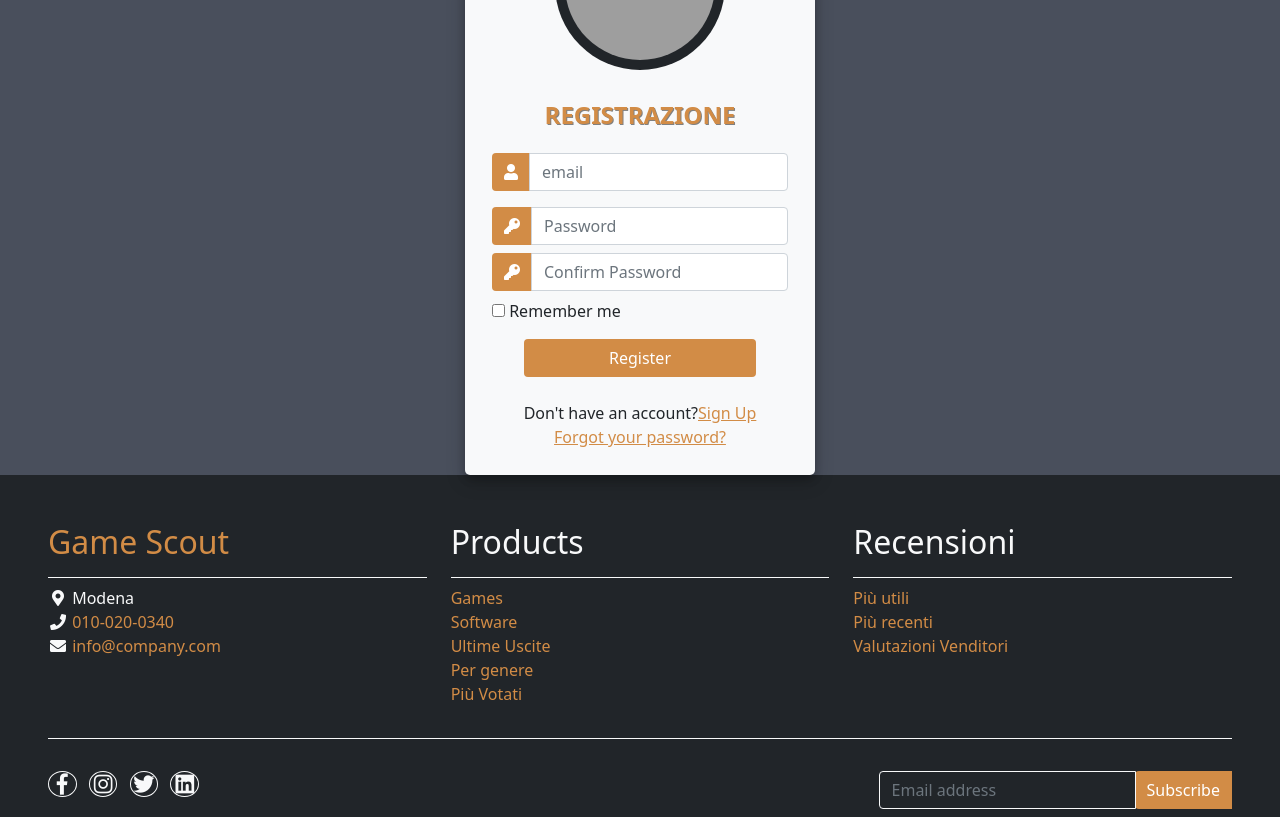
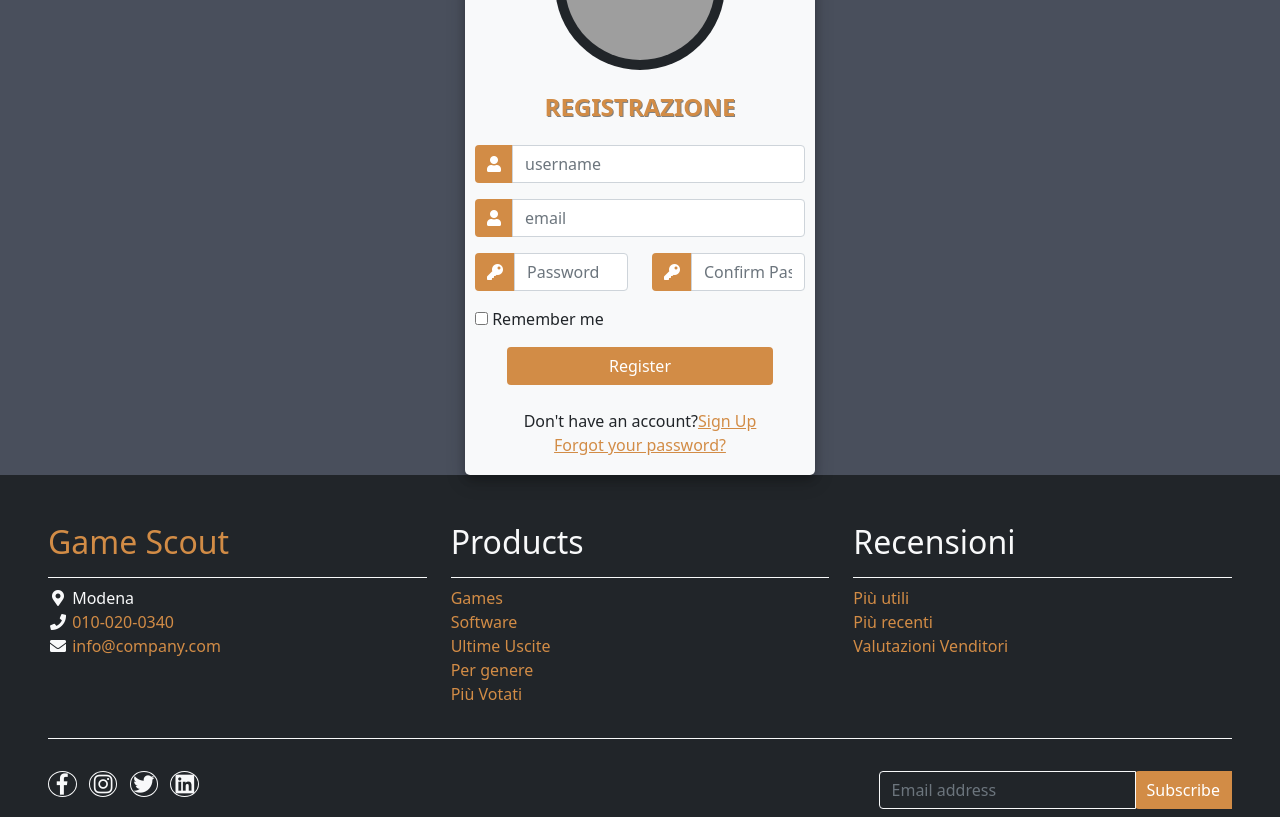
Before and after one commit to HellsMike/game-scout, a Django app: template customer/templates/customer/signup.html in a window 1280 px wide. Shown: the part 90-907 px from the top of the page. Run offline with Django 3.2, Linux system fonts and the light colour scheme; the template is opened without the code that fills it, so the values that code supplies are empty; some libraries are stand-ins or nearby versions; grey boxes are pictures that could not be loaded.

Commit message:
Updating signup e login

```diff
--- a/customer/templates/customer/signup.html
+++ b/customer/templates/customer/signup.html
@@ -28,16 +28,29 @@
 
                     <div class="input-group mb-3">
                         <span class="input-group-text"><i class="fas fa-user"></i></span>
+                        <input type="text" name="username" class="form-control input_user" value="" placeholder="username">
+                    </div>
+
+                    <div class="input-group mb-3">
+                        <span class="input-group-text"><i class="fas fa-user"></i></span>
                         <input type="email" name="email" class="form-control input_user" value="" placeholder="email">
                     </div>
-                    <div class="input-group mb-2">
-                        <span class="input-group-text"><i class="fas fa-key"></i></span>
-                        <input type="password" autocomplete="new-password" name="password" id="password" class="form-control input-sm" placeholder="Password">
+
+                    <div class="row">
+                        <div class="col-6">
+                            <div class="input-group mb-3">
+                                <span class="input-group-text"><i class="fas fa-key"></i></span>
+                                <input type="password" autocomplete="new-password" name="password" id="password" class="form-control input-sm" placeholder="Password">
+                            </div>
+                        </div>
+                        <div class="col-6">
+                            <div class="input-group mb-3">
+                                <span class="input-group-text"><i class="fas fa-key"></i></span>
+                        <input type="password" name="password_confirmation" id="password_confirmation" class="form-control input-sm" placeholder="Confirm Password">
+                            </div>
+                        </div>
                     </div>
-                    <div class="input-group mb-2">
-                        <span class="input-group-text"><i class="fas fa-key"></i></span>
-                        <input type="password" name="password_confirmation" id="password_confirmation" class="form-control input-sm" placeholder="Confirm Password">
-                    </div>
+
                     <div class="form-group">
                         <div class="custom-control custom-checkbox">
                             <input type="checkbox" class="custom-control-input" id="customControlInline">
--- a/templates/registration/login.html
+++ b/templates/registration/login.html
@@ -49,7 +49,7 @@
 
             <div class="mt-4">
                 <div class="d-flex justify-content-center links">
-                    Don't have an account? <a href="" class="ml-2">Sign Up</a>
+                    Don't have an account? <a href="    " class="ml-2">Sign Up</a>
                 </div>
                 <div class="d-flex justify-content-center links">
                     <a href="#">Forgot your password?</a>
```
